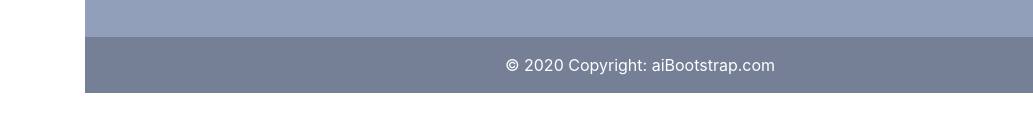
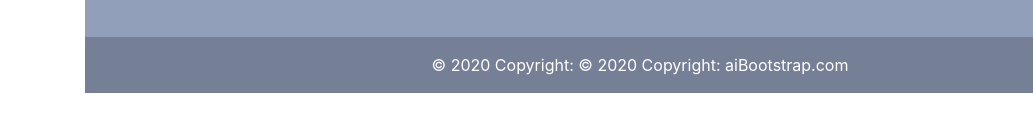
Before and after one commit to shanmuktagore/project, a plain HTML site: page index.html in a window 1280 px wide. Shown: the part 3719-3850 px from the top of the page, 0-1033 px from the left. Drawn offline with nearby package versions, Linux system fonts and the light colour scheme.

Commit message:
added copyrights

```diff
--- a/index.html
+++ b/index.html
@@ -478,7 +478,7 @@ box-shadow:0px 3px 4px black;
          style="background-color: rgba(0, 0, 0, 0.2)"
          >
       © 2020 Copyright:
-
+      © 2020 Copyright:
       <a class="text-white" href="https://mdbootstrap.com/"
          >aiBootstrap.com</a
         >
```
